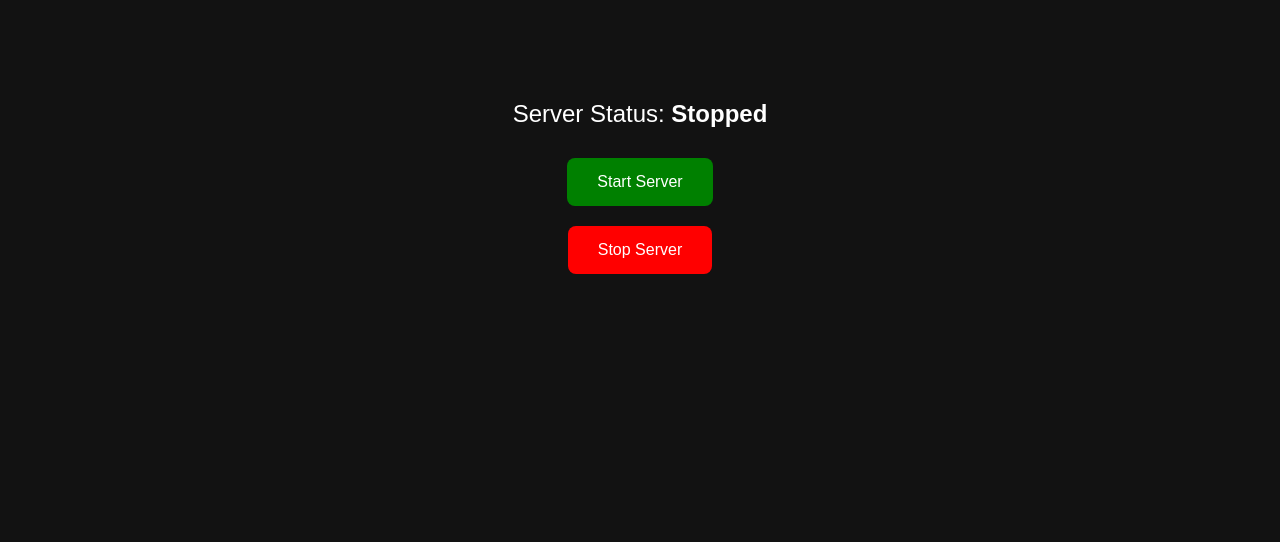
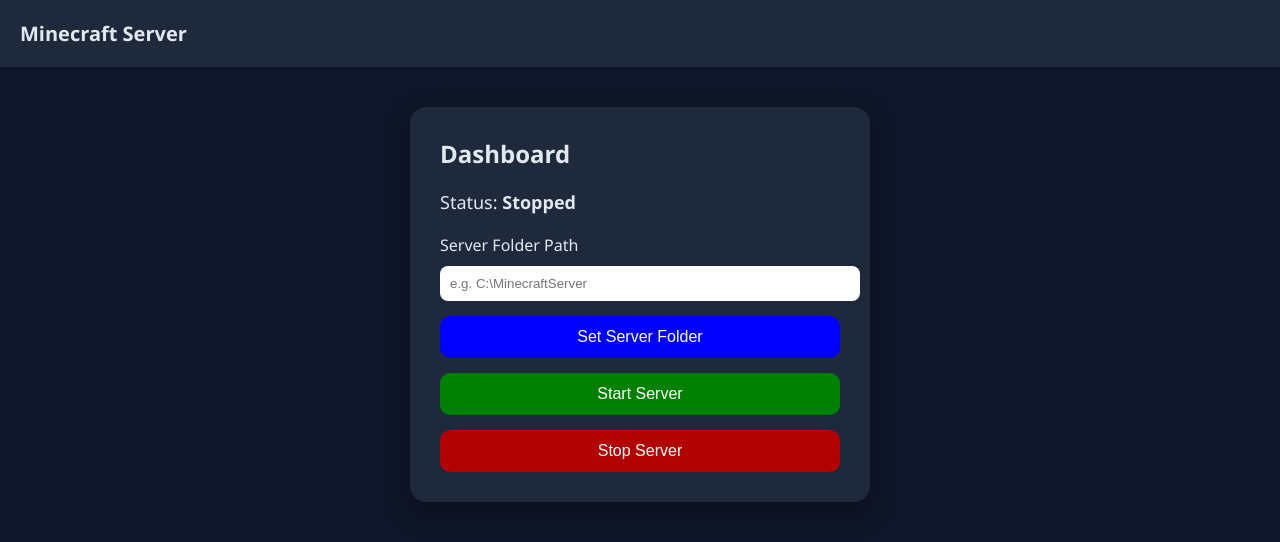
Before and after one commit to Bendan04/MinecraftServerRunner, a Flask app: page / in a window 1280 px wide. Shown: the top 542 px of the page. Run offline with Flask 3, Linux system fonts and the light colour scheme.

Commit message:
Minecraft Server Launcher v1.1
Updated folder logic and added a clean dashboard for user experience. Currently the java files to run the servers dont work and a placeholder for the server name has been incorprated but overall it runs a single server.

```diff
--- a/app.py
+++ b/app.py
@@ -5,59 +5,85 @@ import os
 app = Flask(__name__)
 
 server_process = None
-SERVER_FOLDER = "server" # Placeholder
+SERVER_FOLDER = None
+
 
 def accept_eula():
-    eula_path = os.path.join(SERVER_FOLDER, "eula.txt") # Auto accept EULA
-    with open(eula_path, "w") as f: # Create eula.txt and write "eula=true" to it
-        f.write("eula=true\n") # Accept EULA
+    if not SERVER_FOLDER:
+        return
+
+    eula_path = os.path.join(SERVER_FOLDER, "eula.txt")
+    with open(eula_path, "w") as f:
+        f.write("eula=true\n")
+
 
 def find_server_file():
-    for file in os.listdir(SERVER_FOLDER): # Look for .bat or .jar files in the server folder
-        if file.endswith(".bat"): # If a .bat file is found, return it
+    if not SERVER_FOLDER:
+        return (None, None)
+
+    for file in os.listdir(SERVER_FOLDER):
+        if file.endswith(".bat"):
             return ("bat", file)
-        if file.endswith(".jar"): # If a .jar file is found, return it
-            return ("jar", file)
+        #if file.endswith(".jar"): # Uncomment this eventually to also work with java server starters
+            #return ("jar", file)
+
     return (None, None)
+
 
 @app.route("/")
 def index():
-    status = "Running" if server_process else "Stopped" # Determine server status based on whether the process is running
-    return render_template("base.html", status=status)
+    status = "Running" if server_process else "Stopped"
+    return render_template(
+        "dashboard.html",
+        status=status,
+        folder=SERVER_FOLDER
+    )
+
+
+@app.route("/set-folder", methods=["POST"])
+def set_folder():
+    global SERVER_FOLDER
+    folder = request.form.get("folder")
+
+    if folder and os.path.exists(folder):
+        SERVER_FOLDER = folder
+
+    return redirect("/")
+
+
 
 @app.route("/start", methods=["POST"])
 def start():
     global server_process
+    if server_process is None and SERVER_FOLDER:
+        accept_eula()
+        file_type, file_name = find_server_file()
+        if file_type == "bat":
+            print("Starting server using batch file:", file_name)
 
-    if server_process is None:
-        accept_eula() # Ensure EULA is accepted before starting the server
-
-        file_type, file_name = find_server_file() # Find the server file to run (either .bat or .jar)
-
-        if file_type == "bat": # If it's a .bat file, run it directly using subprocess.Popen
             server_process = subprocess.Popen(
-                file_name,
+                ["cmd.exe", "/k", 'run.bat'], # Change this to f'{file_name}' eventually
                 cwd=SERVER_FOLDER,
-                shell=True
-            )
-
-        elif file_type == "jar": # If it's a .jar file, run it using "java -jar" command
-            server_process = subprocess.Popen(
-                ["java", "-jar", file_name, "nogui"],
-                cwd=SERVER_FOLDER
-            )
+                creationflags=subprocess.CREATE_NEW_CONSOLE
+        )
+        elif file_type == "jar":
+            print("Starting server using jar file:", file_name)
+            server_process = subprocess.Popen( ["java", "-jar", file_name, "nogui"],
+             cwd=SERVER_FOLDER, creationflags=subprocess.CREATE_NEW_CONSOLE )
 
     return redirect("/")
+
 
 @app.route("/stop", methods=["POST"])
 def stop():
     global server_process
 
-    if server_process: # If the server process is running, terminate it
+    if server_process:
         server_process.terminate()
         server_process = None
 
     return redirect("/")
 
+
 if __name__ == "__main__":
     app.run(debug=True)
--- a/static/style.css
+++ b/static/style.css
@@ -1,34 +1,90 @@
 body {
-    font-family: Arial;
-    text-align: center;
-    background-color: #121212;
+    margin: 0;
+    font-family: "Segoe UI", Arial;
+    background: #0f172a;
+    color: #e2e8f0;
+}
+
+.navbar {
+    background: #1e293b;
+    padding: 20px;
+    font-size: 20px;
+    font-weight: bold;
+}
+
+.container {
+    padding: 40px;
+    display: flex;
+    justify-content: center;
+}
+
+.card {
+    background: #1e293b;
+    padding: 30px;
+    border-radius: 16px;
+    width: 400px;
+    box-shadow: 0 10px 30px rgba(0,0,0,0.4);
+}
+
+h2 {
+    margin-top: 0;
+}
+
+.status {
+    margin: 20px 0;
+    font-size: 18px;
+}
+
+input {
+    width: 100%;
+    padding: 10px;
+    margin-top: 10px;
+    border-radius: 8px;
+    border: none;
+    outline: none;
+}
+
+button {
+    width: 100%;
+    padding: 12px;
+    margin-top: 15px;
+    border: none;
+    border-radius: 10px;
+    font-size: 16px;
+    cursor: pointer;
+    transition: 0.2s;
+}
+
+.start {
+    background: green;
     color: white;
 }
 
-.container {
-    margin-top: 100px;
+.start:hover {
+    background: #1ebd58;
 }
 
-button {
-    padding: 15px 30px;
-    margin: 10px;
-    font-size: 16px;
-    border: none;
-    border-radius: 8px;
-    cursor: pointer;
-}
-
-.start {
-    background-color: green;
+.stop {
+    background: rgb(177, 1, 1);
     color: white;
 }
 
-.stop {
-    background-color: red;
+.stop:hover {
+    background: #f52929;
+}
+
+.folder {
+    background: blue;
     color: white;
 }
 
-.status {
-    font-size: 24px;
-    margin-bottom: 20px;
+.folder:hover {
+    background: #3f7af8;
 }
+
+.path {
+    font-size: 12px;
+    margin-top: 10px;
+    color: #94a3b8;
+    word-break: break-all;
+}
--- a/templates/base.html
+++ b/templates/base.html
@@ -1,22 +1,16 @@
 <!DOCTYPE html>
 <html>
 <head>
-    <title>Minecraft Server Panel</title>
-    <link rel="stylesheet" type="text/css" href="{{ url_for('static', filename='style.css') }}">
+    <title>{% block title %}{% endblock %}</title>
+    <link rel="stylesheet" type="text/css" href="/static/style.css">
 </head>
 <body>
+    <div class="navbar">
+        Minecraft Server
+    </div>
     <div class="container">
-        <div class="status">
-            Server Status: <strong>{{ status }}</strong>
-        </div>
-
-        <form method="POST" action="/start">
-            <button class="start">Start Server</button>
-        </form>
-
-        <form method="POST" action="/stop">
-            <button class="stop">Stop Server</button>
-        </form>
+        {% block content %}
+        {% endblock %}
     </div>
 </body>
 </html>
--- /dev/null
+++ b/templates/dashboard.html
@@ -0,0 +1,28 @@
+{% extends "base.html" %}
+{% block title %}Dashboard{% endblock %}
+{% block content %}
+
+<div class="card">
+    <h2>Dashboard</h2>
+    <div class="status">
+        Status: <strong>{{ status }}</strong>
+    </div>
+    <form method="POST" action="/set-folder">
+        <label>Server Folder Path</label>
+        <input type="text" name="folder" placeholder="e.g. C:\MinecraftServer" required>
+        <button class="folder">Set Server Folder</button>
+    </form>
+    {% if folder %}
+    <div class="path">
+        Current: {{ folder }}
+    </div>
+    {% endif %}
+    <form method="POST" action="/start">
+        <button class="start">Start Server</button>
+    </form>
+    <form method="POST" action="/stop">
+        <button class="stop">Stop Server</button>
+    </form>
+</div>
+
+{% endblock %}
```
